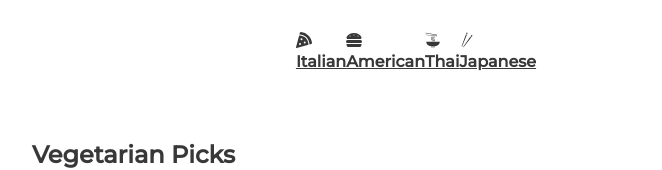
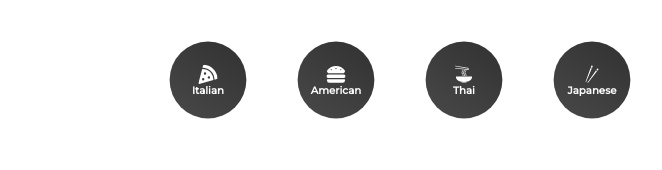
Before and after one commit to theDanielYeh/recipe-react, a React (Create React App) app: page / in a window 1280 px wide. Shown: the top 170 px of the page, without its empty margins (224-886 px from the left). Built offline with nearby package versions, Linux system fonts and the light colour scheme; no server answers.

Commit message:
style NavLinks of Category component

```diff
--- a/src/components/Category.jsx
+++ b/src/components/Category.jsx
@@ -8,22 +8,22 @@ import React from 'react'
 function Category() {
   return (
     <List>
-      <NavLink to={'/cuisine/Italian'}>
+      <SLink to={'/cuisine/Italian'}>
         <FaPizzaSlice />
         <h4>Italian</h4>
-      </NavLink>
-      <NavLink to={'/cuisine/American'}>
+      </SLink>
+      <SLink to={'/cuisine/American'}>
         <FaHamburger />
         <h4>American</h4>
-      </NavLink>
-      <NavLink to={'/cuisine/Thai'}>
+      </SLink>
+      <SLink to={'/cuisine/Thai'}>
         <GiNoodles />
         <h4>Thai</h4>
-      </NavLink>
-      <NavLink to={'/cuisine/Japanese'}>
+      </SLink>
+      <SLink to={'/cuisine/Japanese'}>
         <GiChopsticks />
         <h4>Japanese</h4>
-      </NavLink>
+      </SLink>
     </List>
   )
 }
@@ -34,4 +34,38 @@ const List = styled.div`
   margin: 2rem 0rem;
 `
 
+const SLink = styled(NavLink)`
+  display: flex;
+  flex-direction: column;
+  justify-content: center;
+  align-items: center;
+  border-radius: 50%;
+  margin-right: 2rem;
+  text-decoration: none;
+  background:linear-gradient(35deg,#494949, #313131);
+  width: 6rem;
+  height: 6rem;
+  cursor: pointer;
+  transform: scale(0.8);
+
+  h4 {
+    color: white;
+    font-size: 0.8rem;
+  }
+
+  svg {
+    color: white;
+    font-size: 1.5rem;
+  }
+  &.active {
+    background: linear-gradient(to right, #f27121, #e94057);
+    svg {
+      color: white;
+    }
+    h4 {
+      color: white ;
+    }
+  }
+`
+
 export default Category
```
